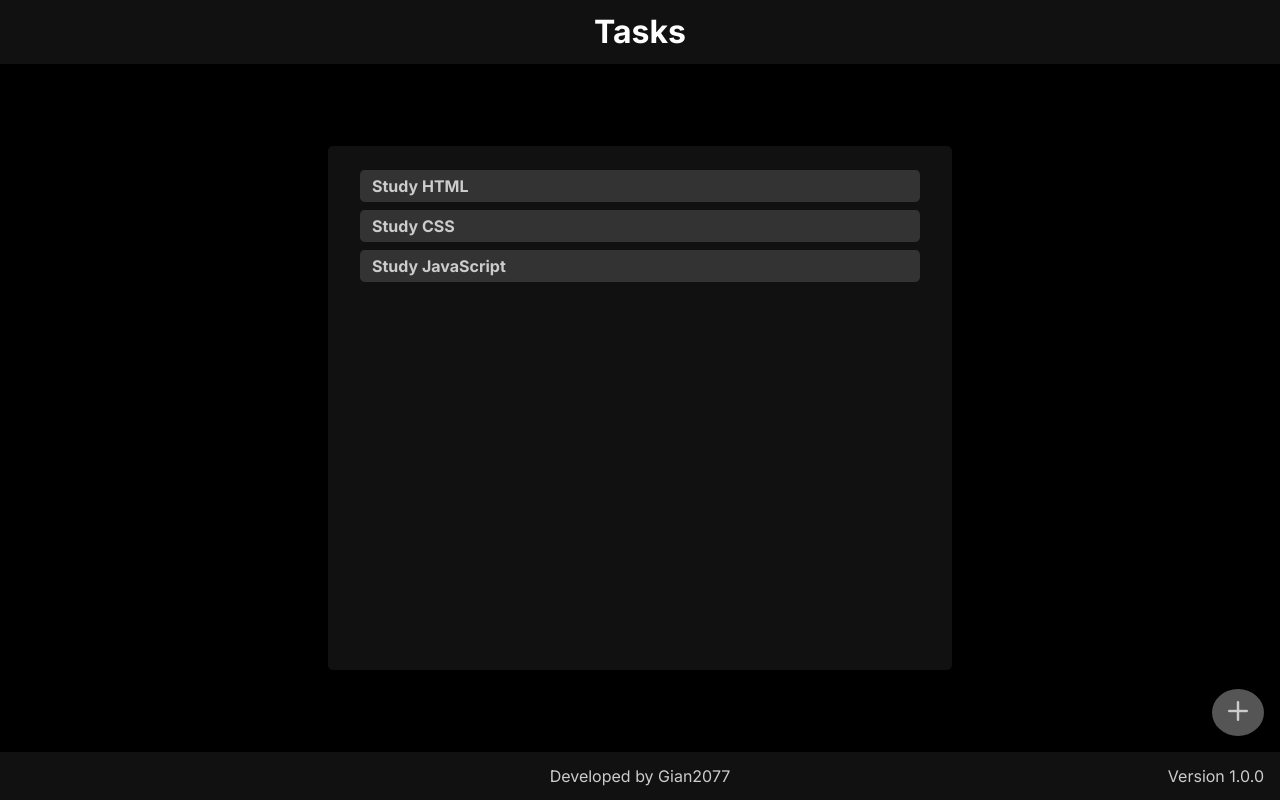
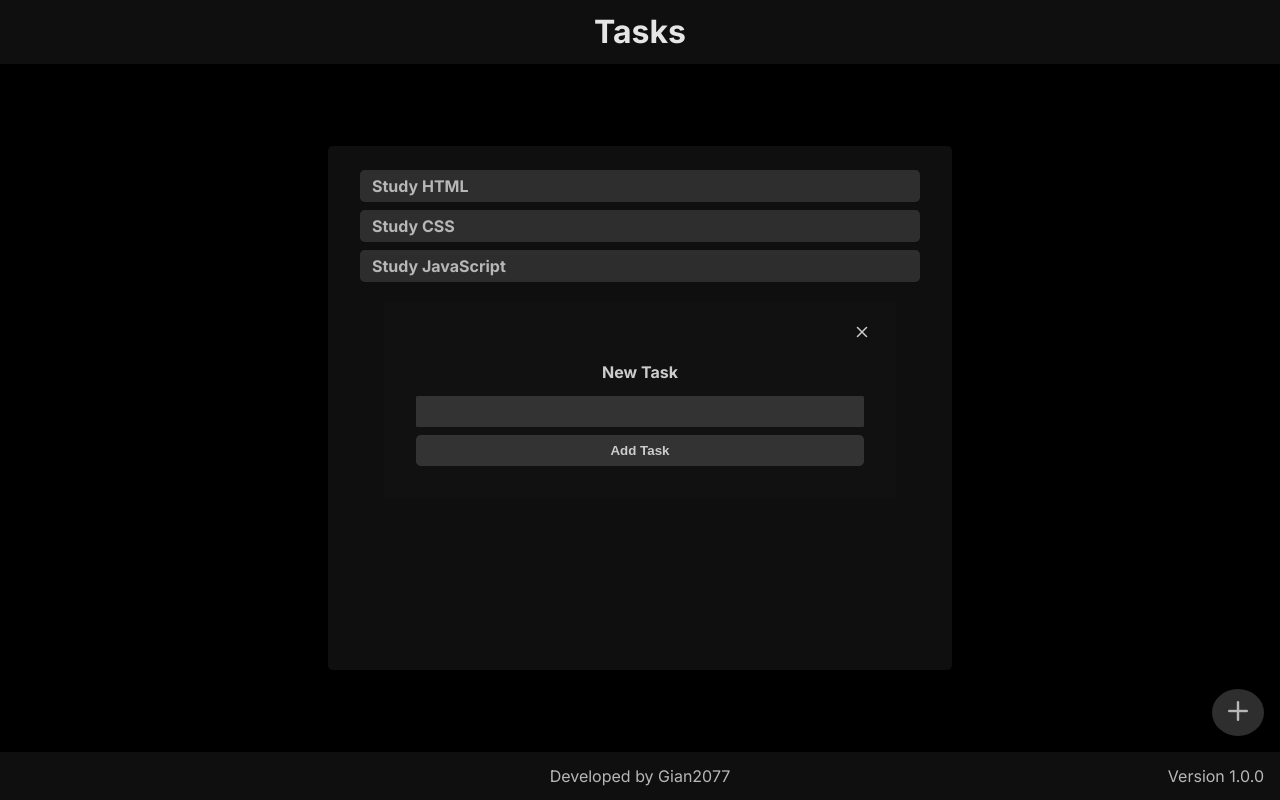
Before and after one commit to Gian2077/Tasks-React, a React (Vite) app: page / in a window 1280 px wide. Both pictures are taken after a click on the button 1237 px from the left and 712 px from the top of the page. Built offline with nearby package versions, Linux system fonts and the light colour scheme.

Commit message:
feat(css): Style FormNewTask Component

```diff
--- a/src/App.jsx
+++ b/src/App.jsx
@@ -1,9 +1,12 @@
+import { useState } from "react";
 import "./App.css";
 import { Header } from "./components/Header/Header.jsx";
 import { Main } from "./components/Main/Main.jsx";
 import { Tasks } from "./components/Tasks/Tasks.jsx";
 import { Task } from "./components/Task/Task.jsx";
-import { ButtonFAB } from "./components/Button-FAB/Button-FAB.jsx";
+import { Dialog } from "./components/Dialog/Dialog.jsx";
+import { ButtonFAB } from "./components/ButtonFAB/ButtonFAB.jsx";
+import { FormNewTask } from "./components/FormNewTask/FormNewTask.jsx";
 import { Footer } from "./components/Footer/Footer.jsx";
 
 const tasks = [
@@ -22,6 +25,14 @@ const tasks = [
 ];
 
 function App() {
+  const [showDialog, setShowDialog] = useState(false);
+  const toggleDialog = () => {
+    setShowDialog(!showDialog);
+  };
+  const addTask = () => {
+    console.log("Add Task");
+    toggleDialog();
+  };
   return (
     <>
       <Header />
@@ -31,7 +42,10 @@ function App() {
             return <Task key={task.id} task={task} />;
           })}
         </Tasks>
-        <ButtonFAB />
+        <Dialog isOpen={showDialog} onClose={toggleDialog}>
+          <FormNewTask onSubmit={addTask} />
+        </Dialog>
+        <ButtonFAB onClick={toggleDialog} />
       </Main>
       <Footer />
     </>
--- a/src/components/Button-FAB/Button-FAB.jsx
+++ /dev/null
@@ -1,10 +0,0 @@
-import "./Button-FAB.css";
-export function ButtonFAB() {
-  return (
-    <>
-      <button className="fab">
-        <i class="bi bi-plus"></i>
-      </button>
-    </>
-  );
-}
--- a/src/components/Button-FAB/Button-FAB.css
+++ b/src/components/ButtonFAB/ButtonFAB.css
@@ -1,4 +1,4 @@
-.fab {
+.btn-fab {
   background-color: #333;
   border: none;
   border-radius: 50%;
--- /dev/null
+++ b/src/components/ButtonFAB/ButtonFAB.jsx
@@ -0,0 +1,10 @@
+import "./ButtonFAB.css";
+export function ButtonFAB({ onClick }) {
+  return (
+    <>
+      <button className="btn-fab" onClick={onClick}>
+        <i className="bi bi-plus"></i>
+      </button>
+    </>
+  );
+}
--- /dev/null
+++ b/src/components/Dialog/Dialog.css
@@ -0,0 +1,20 @@
+.dialog {
+  background-color: #111;
+  border: none;
+  width: 40%;
+  padding: 1rem;
+  border-radius: 0.3rem;
+}
+.dialog-header {
+  align-items: center;
+  display: grid;
+  grid-template-columns: 1fr auto;
+  justify-content: center;
+}
+.btn-close {
+  background-color: transparent;
+  border: none;
+  cursor: pointer;
+  font-size: 1.5rem;
+  grid-column: 2;
+}
--- /dev/null
+++ b/src/components/Dialog/Dialog.jsx
@@ -0,0 +1,30 @@
+import React, { useEffect, useRef } from "react";
+import "./Dialog.css";
+export function Dialog({ isOpen, onClose, children }) {
+  const dialogRef = useRef(null);
+  useEffect(() => {
+    if (isOpen) {
+      openDialog();
+    } else {
+      closeDialog();
+    }
+  }, [isOpen]);
+  const openDialog = () => {
+    dialogRef.current.showModal();
+  };
+  const closeDialog = () => {
+    dialogRef.current.close();
+  };
+  return (
+    <>
+      <dialog className="dialog" ref={dialogRef}>
+        <div className="dialog-header">
+          <button className="btn-close" onClick={onClose}>
+            <i className="bi bi-x"></i>
+          </button>
+        </div>
+        <div className="dialog-body">{children}</div>
+      </dialog>
+    </>
+  );
+}
--- /dev/null
+++ b/src/components/FormNewTask/FormNewTask.css
@@ -0,0 +1,41 @@
+.form-newtask {
+  align-items: center;
+  display: flex;
+  flex-direction: column;
+  gap: 0.5rem;
+  padding: 1rem;
+}
+.form-newtask label {
+  font-weight: 700;
+  margin-bottom: 0.5rem;
+}
+.form-newtask input {
+  background-color: #333;
+  border: none;
+  border-radius: 0.1rem;
+  outline: none;
+  padding: 0.5rem 0.75rem;
+  transition: ease-in-out 0.3s;
+  width: 100%;
+}
+.btn-addtask {
+  background-color: #333;
+  border: none;
+  border-radius: 0.3rem;
+  cursor: pointer;
+  font-weight: 700;
+  outline: none;
+  padding: 0.5rem 1rem;
+  transition: ease-in-out 0.3s;
+  width: 100%;
+}
+.form-newtask input:hover,
+.btn-addtask:hover {
+  background-color: #555;
+  transition: ease-in-out 0.3s;
+}
+.form-newtask input:focus,
+.btn-addtask:focus {
+  box-shadow: 0 0 0 0.1rem #ccc;
+  transition: ease-in-out 0.3s;
+}
--- /dev/null
+++ b/src/components/FormNewTask/FormNewTask.jsx
@@ -0,0 +1,12 @@
+import "./FormNewTask.css";
+export function FormNewTask({ onSubmit }) {
+  return (
+    <>
+      <form action={onSubmit} className="form-newtask">
+        <label htmlFor="newtask">New Task</label>
+        <input type="text" id="newtask" required />
+        <button className="btn-addtask">Add Task</button>
+      </form>
+    </>
+  );
+}
```
